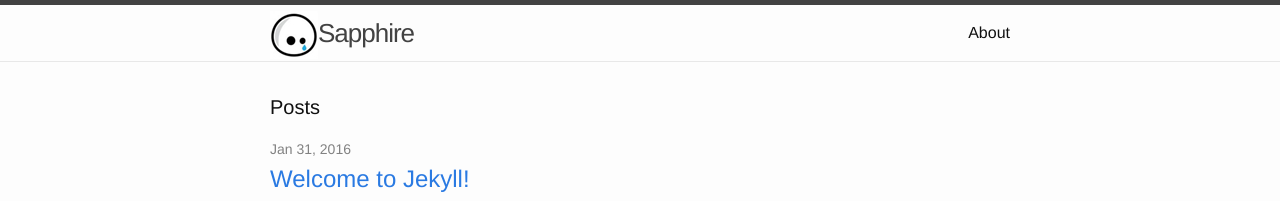
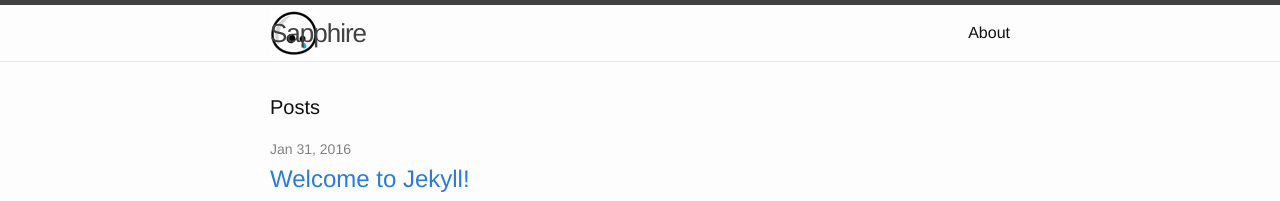
Before and after one commit to hacsonchen/hacsonchen.github.io, a Jekyll site: the page built from index.html, in a window 1280 px wide. Shown: the top 201 px of the page. Built offline with Jekyll 4.4.1, drawn with Linux system fonts in a browser that asks for light colours.

Commit message:
change logo

```diff
--- a/_includes/header.html
+++ b/_includes/header.html
@@ -2,7 +2,7 @@
 
   <div class="wrapper">
 
-    <a class="site-title" href="{{ site.baseurl }}/"><img src="/images/happy-prince.jpg" />{{ site.title }}</a>
+    <a class="site-title" href="{{ site.baseurl }}/">{{ site.title }}</a>
 
     <nav class="site-nav">
       <a href="#" class="menu-icon">
--- a/_sass/_layout.scss
+++ b/_sass/_layout.scss
@@ -17,7 +17,8 @@
     letter-spacing: -1px;
     margin-bottom: 0;
     float: left;
-
+    background: url('../images/happy-prince.jpg') no-repeat left center;
+    padding-right: 55px;
 
     &,
     &:visited {
```
